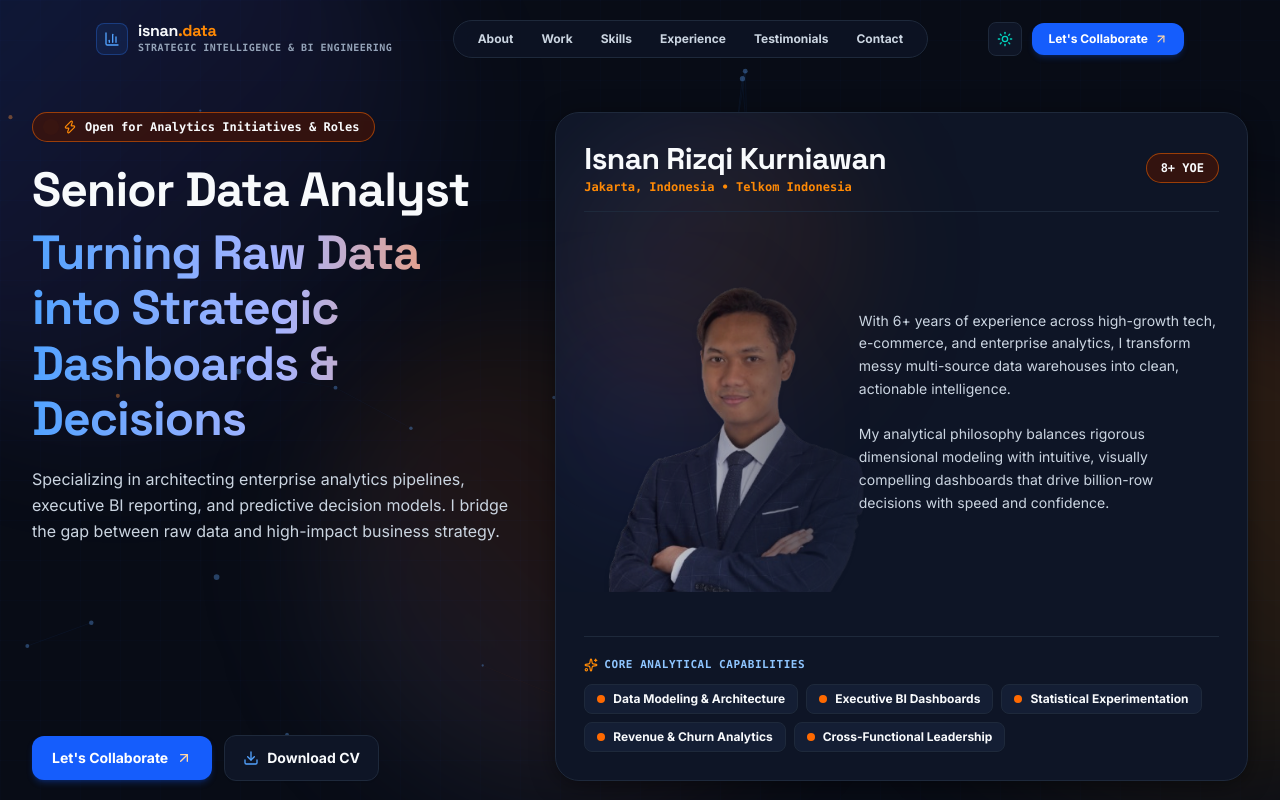
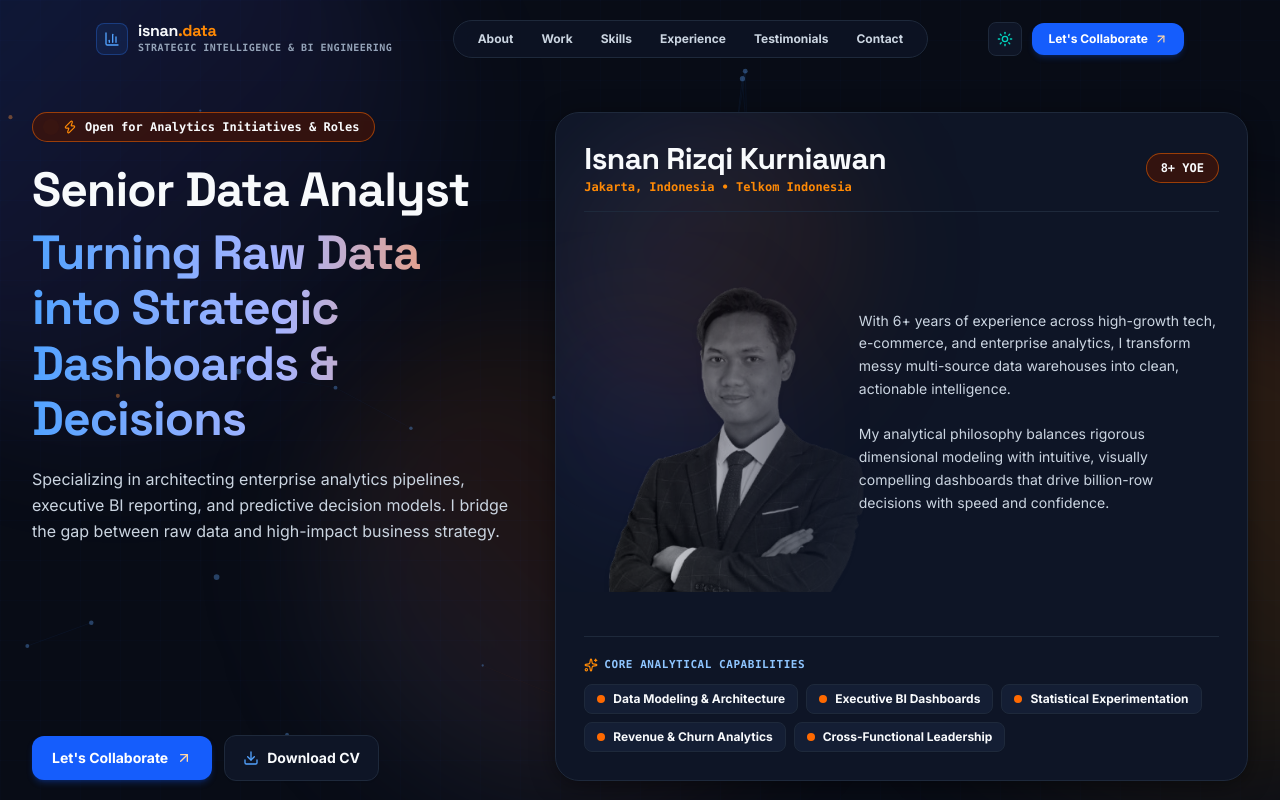
Before and after one commit to nana1506/my-portfolio, a Next.js app: page / in a window 1280 px wide. Shown: the top 800 px of the page. Built offline with nearby package versions, Linux system fonts and the light colour scheme.

Commit message:
style: apply grayscale filter to hero profile photo

```diff
--- a/components/HeroAboutSection.tsx
+++ b/components/HeroAboutSection.tsx
@@ -137,7 +137,7 @@ export function HeroAboutSection({ content }: HeroAboutSectionProps) {
                           src={profileImg}
                           alt="Isnan Rizqi Kurniawan"
                           onError={() => setImgError(true)}
-                          className="w-auto h-full max-h-[380px] sm:max-h-[420px] scale-105 sm:scale-115 object-contain object-center sm:object-left -translate-x-2 sm:-translate-x-4 opacity-35 sm:opacity-95 dark:opacity-90 transition-all duration-700 hover:scale-120 filter drop-shadow-md origin-left"
+                          className="w-auto h-full max-h-[380px] sm:max-h-[420px] scale-105 sm:scale-115 object-contain object-center sm:object-left -translate-x-2 sm:-translate-x-4 opacity-35 sm:opacity-95 dark:opacity-90 transition-all duration-700 hover:scale-120 filter grayscale contrast-105 drop-shadow-md origin-left"
                           style={{
                             maskImage:
                               "linear-gradient(to right, rgba(0,0,0,1) 0%, rgba(0,0,0,0.98) 12%, rgba(0,0,0,0.9) 25%, rgba(0,0,0,0.76) 40%, rgba(0,0,0,0.55) 55%, rgba(0,0,0,0.32) 70%, rgba(0,0,0,0.12) 85%, rgba(0,0,0,0) 100%), linear-gradient(to bottom, rgba(0,0,0,0.85) 0%, rgba(0,0,0,1) 10%, rgba(0,0,0,1) 90%, rgba(0,0,0,0.8) 100%)",
```
